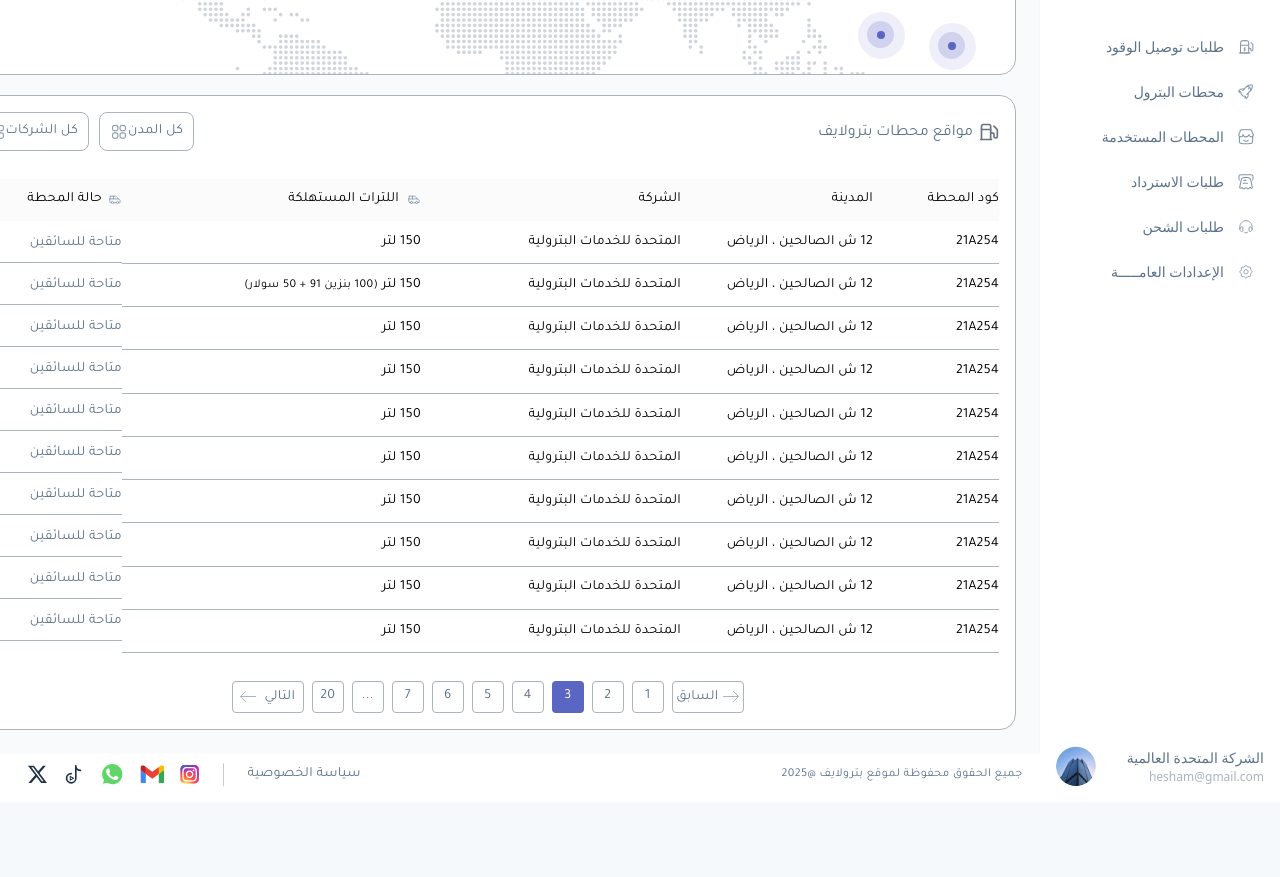
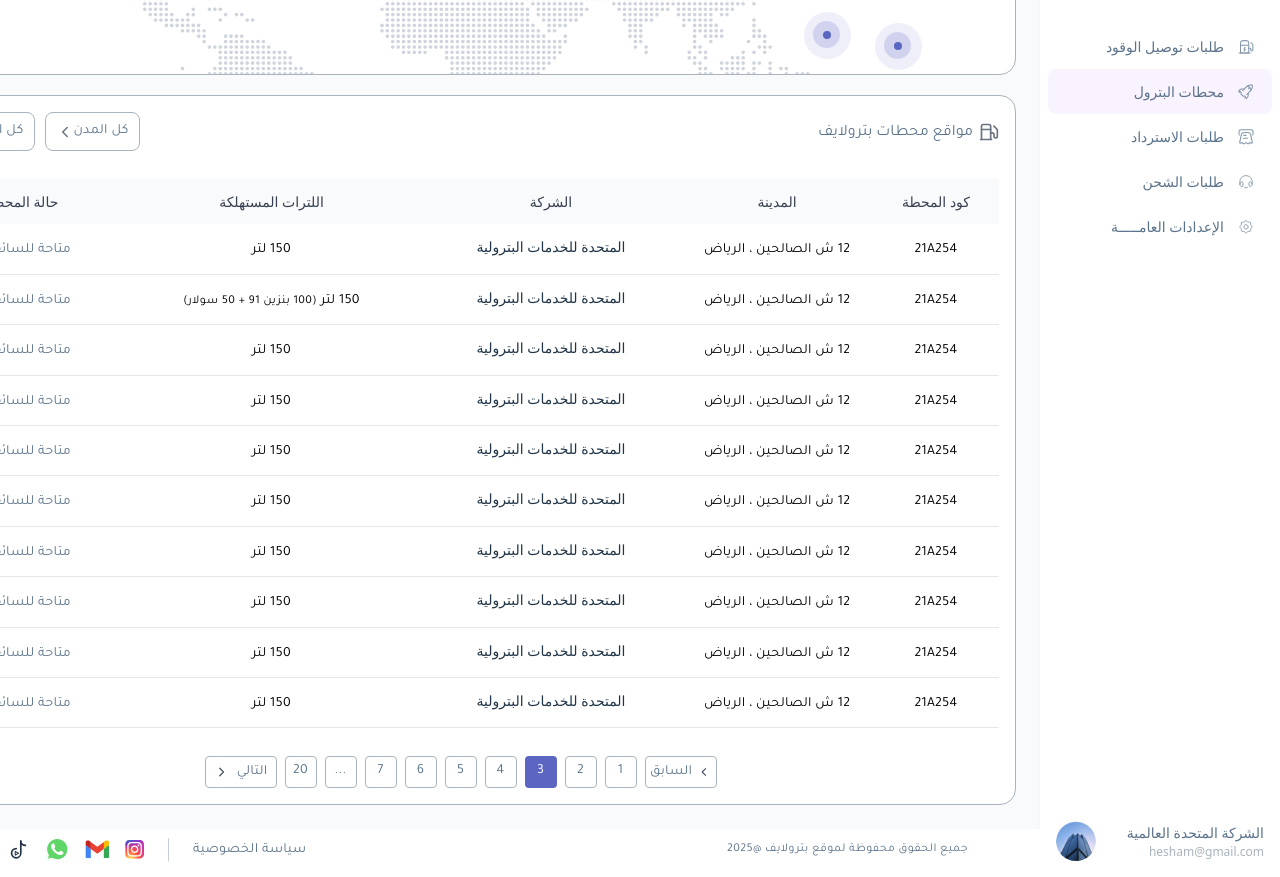
Before and after one commit to AlaaMatouk/petrolife-dashboards, a React (Vite) app: page /perolifestationlocations in a window 1280 px wide. Shown: the part 380-1257 px from the top of the page. Before the commit the page ends 1182 px from the top, so only its background shows below. Built offline with nearby package versions, Linux system fonts and the light colour scheme; the HTML template or start-up script is replaced by a standard one.

Commit message:
update PerolifeStationLocations screen with reusable components and improved UI

```diff
--- a/src/constants/data.ts
+++ b/src/constants/data.ts
@@ -84,13 +84,7 @@
       id: "stations",
       label: "محطات البترول",
       icon: "/img/side-icons-8.svg",
-      href: ROUTES.STATIONS,
-    },
-    {
-      id: "used-stations",
-      label: "المحطات المستخدمة",
-      icon: "/img/side-icons-9.svg",
-      href: ROUTES.USED_STATIONS,
+      href: ROUTES.PEROLIFE_STATION_LOCATIONS,
     },
     {
       id: "refund-requests",
--- a/src/screens/Cars/sections/CarListSection/CarListSection.tsx
+++ b/src/screens/Cars/sections/CarListSection/CarListSection.tsx
@@ -4,7 +4,8 @@
 import { carData } from "../../../../constants/data";
 import { useNavigate } from "react-router-dom";
 import { Car, CirclePlus, Settings, ChevronDown, ChevronUp, MoreVertical, Edit, Trash2, Eye } from "lucide-react";
-import { useState } from "react";
+import { useState, useEffect } from "react";
+import { createPortal } from "react-dom";
 
 // Define table columns for cars - original order with responsive design
 const carColumns = [
--- a/src/screens/PerolifeStationLocations/index.ts
+++ b/src/screens/PerolifeStationLocations/index.ts
@@ -1 +1 @@
-export { FrameScreen } from "./perolifestationlocations";
+export { PerolifeStationLocations } from "./perolifestationlocations";
--- a/src/screens/PerolifeStationLocations/sections/ControlPanelSection/ControlPanelSection.tsx
+++ b/src/screens/PerolifeStationLocations/sections/ControlPanelSection/ControlPanelSection.tsx
@@ -1,4 +1,6 @@
 import React, { useState } from "react";
+import { Table } from "../../../../components/shared";
+import { ChevronLeft, Check } from "lucide-react";
 
 interface StationData {
   id: string;
@@ -107,13 +109,16 @@
 }) => {
   return (
     <button
-      role="switch"
-      aria-checked={isOn}
-      aria-label={ariaLabel}
       onClick={onToggle}
-      className="relative w-[39.48px] h-6 bg-color-mode-surface-primary-green rounded-[77.42px] overflow-hidden rotate-[-180.00deg] focus:outline-none focus:ring-2 focus:ring-color-mode-surface-primary-green focus:ring-offset-2"
+      className={`relative inline-flex h-6 w-11 items-center rounded-full transition-colors focus:outline-none focus:ring-2 focus:ring-blue-500 focus:ring-offset-2 ${
+        isOn ? 'bg-green-600' : 'bg-gray-200'
+      }`}
     >
-      <div className="absolute top-[calc(50.00%_-_11px)] right-0.5 w-[21px] h-[21px] bg-color-mode-surface-bg-screen rounded-[77.42px] shadow-[var(--shadow-sm)] transition-transform duration-200 ease-in-out" />
+      <span
+        className={`inline-block h-4 w-4 transform rounded-full bg-white transition-transform ${
+          isOn ? 'translate-x-5' : 'translate-x-0.5'
+        }`}
+      />
     </button>
   );
 };
@@ -136,72 +141,46 @@
     }));
   };
 
-  return (
-    <section
-      className="flex flex-col items-start gap-[var(--corner-radius-large)] relative self-stretch w-full flex-[0_0_auto]"
-      role="region"
-      aria-label="لوحة التحكم في المحطات"
-    >
-      <div className="flex items-start justify-between relative self-stretch w-full flex-[0_0_auto]">
-        <div className="flex flex-col items-end relative flex-1 grow">
-          <header className="flex items-center justify-end gap-2.5 pr-[var(--corner-radius-none)] pl-[var(--corner-radius-none)] py-2.5 relative self-stretch w-full flex-[0_0_auto] bg-color-mode-surface-bg-icon-gray">
-            <div className="inline-flex items-center gap-1.5 relative flex-[0_0_auto]">
-              <h2 className="w-fit mt-[-1.00px] font-[number:var(--body-body-2-font-weight)] text-black text-[length:var(--body-body-2-font-size)] text-left tracking-[var(--body-body-2-letter-spacing)] leading-[var(--body-body-2-line-height)] [direction:rtl] relative font-body-body-2 whitespace-nowrap [font-style:var(--body-body-2-font-style)]">
-                حالة المحطة
-              </h2>
+  const tableColumns = [
+    {
+      key: "status",
+      label: "حالة المحطة",
+      width: "flex-1 grow min-w-[200px]",
+    },
+    {
+      key: "consumption",
+      label: "اللترات المستهلكة",
+      width: "w-[299px] min-w-[299px]",
+    },
+    {
+      key: "company",
+      label: "الشركة",
+      width: "w-[260px] min-w-[260px]",
+    },
+    {
+      key: "city",
+      label: "المدينة",
+      width: "w-48 min-w-[192px]",
+    },
+    {
+      key: "code",
+      label: "كود المحطة",
+      width: "w-[126px] min-w-[126px]",
+    },
+  ];
 
-              <img
-                className="relative w-3.5 h-3.5 aspect-[1]"
-                alt="أيقونة حالة المحطة"
-                src="/img/side-icons-4.svg"
-              />
-            </div>
-          </header>
-
-          {stationData.map((station) => (
-            <div
-              key={station.id}
-              className="flex h-[42px] items-center justify-end gap-2.5 pt-[var(--corner-radius-extra-small)] pr-[var(--corner-radius-none)] pb-[var(--corner-radius-extra-small)] pl-[var(--corner-radius-none)] relative self-stretch w-full border-b-[0.2px] [border-bottom-style:solid] border-color-mode-text-icons-t-placeholder"
-            >
-              <div className="inline-flex items-center gap-[var(--corner-radius-small)] relative flex-[0_0_auto]">
-                <ToggleSwitch
-                  isOn={stationStates[station.id]}
-                  onToggle={() => handleToggle(station.id)}
-                  ariaLabel={`تبديل حالة المحطة ${station.code}`}
-                />
-
+  const tableData = stationData.map((station) => ({
+    ...station,
+    status: (
       <span className="w-[98px] h-[19px] font-[number:var(--body-body-2-font-weight)] text-color-mode-text-icons-t-sec text-[length:var(--body-body-2-font-size)] tracking-[var(--body-body-2-letter-spacing)] leading-[var(--body-body-2-line-height)] [direction:rtl] relative font-body-body-2 whitespace-nowrap [font-style:var(--body-body-2-font-style)]">
         متاحة للسائقين
       </span>
-              </div>
-            </div>
-          ))}
-        </div>
-
-        <div className="flex flex-col w-[299px] items-end relative">
-          <header className="flex items-center justify-end gap-[var(--corner-radius-small)] pr-[var(--corner-radius-none)] pl-[var(--corner-radius-none)] py-2.5 relative self-stretch w-full flex-[0_0_auto] bg-color-mode-surface-bg-icon-gray">
-            <h2 className="w-fit mt-[-1.00px] font-[number:var(--body-body-2-font-weight)] text-black text-[length:var(--body-body-2-font-size)] text-left tracking-[var(--body-body-2-letter-spacing)] leading-[var(--body-body-2-line-height)] [direction:rtl] relative font-body-body-2 whitespace-nowrap [font-style:var(--body-body-2-font-style)]">
-              اللترات المستهلكة
-            </h2>
-
-            <img
-              className="relative w-3.5 h-3.5 aspect-[1]"
-              alt="أيقونة اللترات المستهلكة"
-              src="/img/side-icons-4.svg"
-            />
-          </header>
-
-          {stationData.map((station) => (
-            <div
-              key={station.id}
-              className="flex items-center justify-end gap-2.5 pr-[var(--corner-radius-none)] pl-[var(--corner-radius-none)] py-2.5 relative self-stretch w-full flex-[0_0_auto] border-b-[0.2px] [border-bottom-style:solid] border-color-mode-text-icons-t-placeholder"
-            >
-              {station.consumptionDetails ? (
+    ),
+    consumption: station.consumptionDetails ? (
       <p className="relative w-fit mt-[-0.20px] font-tajawal font-normal text-black text-sm text-left leading-[22.4px] whitespace-nowrap [direction:rtl]">
         <span className="tracking-[var(--body-body-2-letter-spacing)] font-body-body-2 [font-style:var(--body-body-2-font-style)] font-[number:var(--body-body-2-font-weight)] leading-[var(--body-body-2-line-height)] text-[length:var(--body-body-2-font-size)]">
           {station.consumption}{" "}
         </span>
-
         <span className="text-[length:var(--caption-caption-1-font-size)] tracking-[var(--caption-caption-1-letter-spacing)] leading-[var(--caption-caption-1-line-height)] font-caption-caption-1 [font-style:var(--caption-caption-1-font-style)] font-[number:var(--caption-caption-1-font-weight)]">
           {station.consumptionDetails}
         </span>
@@ -210,68 +189,33 @@
       <span className="relative w-fit mt-[-0.20px] font-body-body-2 font-[number:var(--body-body-2-font-weight)] text-black text-[length:var(--body-body-2-font-size)] text-left tracking-[var(--body-body-2-letter-spacing)] leading-[var(--body-body-2-line-height)] whitespace-nowrap [direction:rtl] [font-style:var(--body-body-2-font-style)]">
         {station.consumption}
       </span>
-              )}
-            </div>
-          ))}
-        </div>
-
-        <div className="flex flex-col w-[260px] items-end relative">
-          <header className="flex items-center justify-end gap-2.5 pr-[var(--corner-radius-none)] pl-[var(--corner-radius-none)] py-2.5 relative self-stretch w-full flex-[0_0_auto] bg-color-mode-surface-bg-icon-gray">
-            <h2 className="w-fit mt-[-1.00px] font-[number:var(--body-body-2-font-weight)] text-black text-[length:var(--body-body-2-font-size)] text-left tracking-[var(--body-body-2-letter-spacing)] leading-[var(--body-body-2-line-height)] [direction:rtl] relative font-body-body-2 whitespace-nowrap [font-style:var(--body-body-2-font-style)]">
-              الشركة
-            </h2>
-          </header>
-
-          {stationData.map((station) => (
-            <div
-              key={station.id}
-              className="flex items-center justify-end gap-2.5 pr-[var(--corner-radius-none)] pl-[var(--corner-radius-none)] py-2.5 relative self-stretch w-full flex-[0_0_auto] border-b-[0.2px] [border-bottom-style:solid] border-color-mode-text-icons-t-placeholder"
-            >
-              <span className="w-fit mt-[-0.20px] font-[number:var(--body-body-2-font-weight)] text-black text-[length:var(--body-body-2-font-size)] text-left tracking-[var(--body-body-2-letter-spacing)] leading-[var(--body-body-2-line-height)] [direction:rtl] relative font-body-body-2 whitespace-nowrap [font-style:var(--body-body-2-font-style)]">
-                {station.company}
-              </span>
-            </div>
-          ))}
-        </div>
-
-        <div className="flex flex-col w-48 items-end relative">
-          <header className="flex items-center justify-end gap-2.5 pr-[var(--corner-radius-none)] pl-[var(--corner-radius-none)] py-2.5 relative self-stretch w-full flex-[0_0_auto] bg-color-mode-surface-bg-icon-gray">
-            <h2 className="w-fit mt-[-1.00px] font-[number:var(--body-body-2-font-weight)] text-black text-[length:var(--body-body-2-font-size)] text-left tracking-[var(--body-body-2-letter-spacing)] leading-[var(--body-body-2-line-height)] [direction:rtl] relative font-body-body-2 whitespace-nowrap [font-style:var(--body-body-2-font-style)]">
-              المدينة
-            </h2>
-          </header>
-
-          {stationData.map((station) => (
-            <div
-              key={station.id}
-              className="flex items-center justify-end gap-2.5 pr-[var(--corner-radius-none)] pl-[var(--corner-radius-none)] py-2.5 relative self-stretch w-full flex-[0_0_auto] border-b-[0.2px] [border-bottom-style:solid] border-color-mode-text-icons-t-placeholder"
-            >
+    ),
+    city: (
       <address className="tracking-[var(--body-body-2-letter-spacing)] relative w-fit mt-[-0.20px] font-body-body-2 font-[number:var(--body-body-2-font-weight)] text-black text-[length:var(--body-body-2-font-size)] text-left leading-[var(--body-body-2-line-height)] whitespace-nowrap [direction:rtl] [font-style:var(--body-body-2-font-style)] not-italic">
         {station.city}
       </address>
-            </div>
-          ))}
-        </div>
-
-        <div className="flex flex-col w-[126px] items-end relative">
-          <header className="flex items-center justify-end gap-2.5 pr-[var(--corner-radius-none)] pl-[var(--corner-radius-none)] py-2.5 relative self-stretch w-full flex-[0_0_auto] bg-color-mode-surface-bg-icon-gray">
-            <h2 className="w-fit mt-[-1.00px] font-[number:var(--body-body-2-font-weight)] text-black text-[length:var(--body-body-2-font-size)] text-left tracking-[var(--body-body-2-letter-spacing)] leading-[var(--body-body-2-line-height)] [direction:rtl] relative font-body-body-2 whitespace-nowrap [font-style:var(--body-body-2-font-style)]">
-              كود المحطة
-            </h2>
-          </header>
-
-          {stationData.map((station) => (
-            <div
-              key={station.id}
-              className="flex items-center justify-end gap-2.5 pr-[var(--corner-radius-none)] pl-[var(--corner-radius-none)] py-2.5 relative self-stretch w-full flex-[0_0_auto] border-b-[0.2px] [border-bottom-style:solid] border-color-mode-text-icons-t-placeholder"
-            >
+    ),
+    code: (
       <code className="relative w-fit mt-[-0.20px] font-body-body-2 font-[number:var(--body-body-2-font-weight)] text-black text-[length:var(--body-body-2-font-size)] tracking-[var(--body-body-2-letter-spacing)] leading-[var(--body-body-2-line-height)] whitespace-nowrap [font-style:var(--body-body-2-font-style)]">
         {station.code}
       </code>
-            </div>
-          ))}
-        </div>
-      </div>
+    ),
+  }));
+
+  return (
+    <section
+      className="flex flex-col items-start gap-[var(--corner-radius-large)] relative self-stretch w-full flex-[0_0_auto]"
+      role="region"
+      aria-label="لوحة التحكم في المحطات"
+    >
+      <Table
+        columns={tableColumns}
+        data={tableData}
+        className="w-full"
+        headerClassName="bg-color-mode-surface-bg-icon-gray"
+        rowClassName="hover:bg-gray-50"
+        cellClassName="text-right [direction:rtl] whitespace-nowrap"
+      />
     </section>
   );
 };
--- a/src/screens/PerolifeStationLocations/sections/DataDisplaySection/DataDisplaySection.tsx
+++ b/src/screens/PerolifeStationLocations/sections/DataDisplaySection/DataDisplaySection.tsx
@@ -1,4 +1,4 @@
-import { Fuel } from "lucide-react";
+import { Fuel, ChevronLeft } from "lucide-react";
 import React, { useState } from "react";
 
 export const DataDisplaySection = (): JSX.Element => {
@@ -45,12 +45,7 @@
                   aria-label={`تغيير فلتر ${filter.label}`}
                   type="button"
                 >
-                  <img
-                    className="relative w-[18px] h-[18px] aspect-[1]"
-                    alt=""
-                    src={filter.icon}
-                    role="presentation"
-                  />
+                  <ChevronLeft className="relative w-[18px] h-[18px] text-gray-500" />
 
                   <span className="relative w-fit mt-[-1.00px] font-body-body-2 font-[number:var(--body-body-2-font-weight)] text-color-mode-text-icons-t-sec text-[length:var(--body-body-2-font-size)] text-left tracking-[var(--body-body-2-letter-spacing)] leading-[var(--body-body-2-line-height)] whitespace-nowrap [direction:rtl] [font-style:var(--body-body-2-font-style)]">
                     {filter.label}
--- a/src/screens/PerolifeStationLocations/sections/PaginationSection/PaginationSection.tsx
+++ b/src/screens/PerolifeStationLocations/sections/PaginationSection/PaginationSection.tsx
@@ -1,10 +1,11 @@
 import React, { useState } from "react";
+import { ChevronLeft } from "lucide-react";
 
 export const PaginationSection = (): JSX.Element => {
   const [currentPage, setCurrentPage] = useState(3);
 
   const paginationItems = [
-    { type: "next", label: "التالي", icon: "/img/icon-16-arrow-right.svg" },
+    { type: "next", label: "التالي" },
     { type: "page", value: 20 },
     { type: "ellipsis", value: "..." },
     { type: "page", value: 7 },
@@ -14,7 +15,7 @@
     { type: "page", value: 3, active: true },
     { type: "page", value: 2 },
     { type: "page", value: 1 },
-    { type: "prev", label: "السابق", icon: "/img/icon-16-arrow-left.svg" },
+    { type: "prev", label: "السابق" },
   ];
 
   const handlePageClick = (page: number) => {
@@ -29,11 +30,7 @@
           className="flex w-[72px] h-8 items-center justify-center gap-2 px-2 py-0 relative bg-color-mode-surface-bg-screen rounded overflow-hidden border-[0.5px] border-solid border-color-mode-text-icons-t-placeholder hover:bg-gray-50 transition-colors"
           aria-label="الصفحة التالية"
         >
-          <img
-            className="relative w-4 h-4"
-            alt="Icon arrow right"
-            src={item.icon}
-          />
+          <ChevronLeft className="relative w-4 h-4 text-gray-600 rotate-180" />
           <div className="w-fit font-[number:var(--body-body-2-font-weight)] text-color-mode-text-icons-t-sec text-[length:var(--body-body-2-font-size)] text-left tracking-[var(--body-body-2-letter-spacing)] leading-[var(--body-body-2-line-height)] [direction:rtl] relative font-body-body-2 whitespace-nowrap [font-style:var(--body-body-2-font-style)]">
             {item.label}
           </div>
@@ -51,11 +48,7 @@
           <div className="w-fit ml-[-3.50px] font-[number:var(--body-body-2-font-weight)] text-color-mode-text-icons-t-sec text-[length:var(--body-body-2-font-size)] text-left tracking-[var(--body-body-2-letter-spacing)] leading-[var(--body-body-2-line-height)] [direction:rtl] relative font-body-body-2 whitespace-nowrap [font-style:var(--body-body-2-font-style)]">
             {item.label}
           </div>
-          <img
-            className="mr-[-3.50px] relative w-4 h-4"
-            alt="Icon arrow left"
-            src={item.icon}
-          />
+          <ChevronLeft className="mr-[-3.50px] relative w-4 h-4 text-gray-600" />
         </button>
       );
     }
```
Also changed, not shown: src/components/shared/Header/Header.tsx (+6 -8 lines), src/screens/Store/sections/ProductFilterSection/ProductFilterSection.tsx (+2 -6 lines), src/screens/Store/sections/ProductGridSection/ProductGridSection.tsx (+2 -5 lines). Lines whose indentation alone changed are shown as unchanged.
